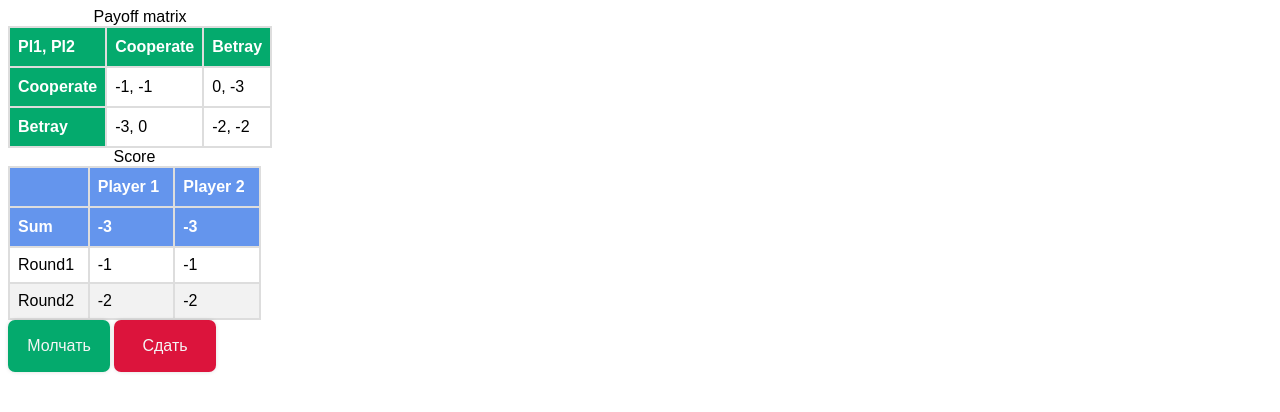
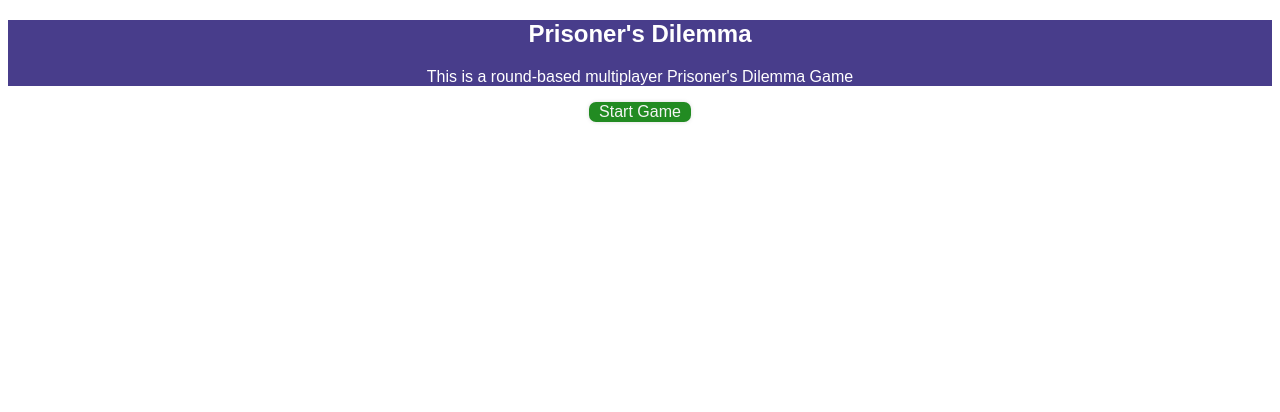
Before and after one commit to d4shkr/Prisoners-Dilemma, a PHP site: page / in a window 1280 px wide. Shown: the top 412 px of the page. Run offline with PHP 8.4, Linux system fonts and the light colour scheme.

Commit message:
baby steps javascript, added entry page

```diff
--- /dev/null
+++ b/app/css/style.css
@@ -0,0 +1,41 @@
+body {
+    height: 100%;
+    font-family: Arial, Helvetica, sans-serif;
+
+}
+
+header {
+    margin: 0;
+    display: block;
+    text-align: center;
+    background-color:darkslateblue;
+    color: white;
+  }
+
+
+  .main-heading{
+    max-width: 800px;
+    margin: auto;
+  }
+
+div.for-butn{
+    text-align: center;
+}
+
+div.button {
+    display: inline-block;
+    color:whitesmoke;
+    border: 1px solid transparent;
+    border-radius: 7px;
+    cursor: pointer;
+    box-shadow: 0 0 5px -1px rgba(0,0,0,0.2);
+    vertical-align:middle;
+    width: 100px;
+    text-align: center;
+}
+
+
+#start_button {
+    margin: auto;
+    background-color:forestgreen;
+}
--- a/app/style.css
+++ b/app/css/style_dilemma.css
@@ -1,3 +1,5 @@
+
+
 #payoff {
     font-family: Arial, Helvetica, sans-serif;
     border-collapse: collapse;
@@ -39,11 +41,9 @@
     width:300px;
 }
 
-#cooperate {
+div.button {
     display: inline-block;
-    font-family: Arial, Helvetica, sans-serif;
     color:whitesmoke;
-    background-color:#04AA6D;
     border: 1px solid transparent;
     border-radius: 7px;
     cursor: pointer;
@@ -52,22 +52,16 @@
     width: 100px;
     text-align: center;
 }
+
+#cooperate {
+    background-color:#04AA6D;
+}
 #cooperate :active {
     color: red;
 }
 
 #betray {
-    display: inline-block;
-    font-family: Arial, Helvetica, sans-serif;
-    color:whitesmoke;
     background-color:crimson;
-    border: 1px solid transparent;
-    border-radius: 7px;
-    cursor: pointer;
-    box-shadow: 0 0 5px -1px rgba(0,0,0,0.2);
-    vertical-align:middle;
-    width: 100px;
-    text-align: center;
 }
 #betray:active {
     color:forestgreen;
--- a/app/game.php
+++ b/app/game.php
@@ -5,7 +5,7 @@ class PayoffMatrix {
     *   Матрица выигрышей дилеммы заключенного
     */
 
-    function __construct($C=-1, $B=-2, $c=0, $b=-3)
+    function __construct($C=1, $B=2, $c=0, $b=3)
     {
         // C - payoff if both cooperate
         // B - payoff if both betray
@@ -132,14 +132,46 @@ class ActionButtons
     function get_html($link_cooperate, $link_betray) { // передаем ссылку для каждой кнопки
         $result = "<div id='action_buttons'>
         <a href='?{$link_cooperate}' class=Hidden>
-        <div id='cooperate'>
+        <div class='button' id='cooperate'>
             <p> Молчать </p>
         </div> </a>
         <a href='?{$link_betray}' class=Hidden>
-        <div id='betray'>
+        <div class='button' id='betray'>
             <p> Сдать </p>
         </div> </a>
         </div>";
         return $result;
     }
 }
+
+// class Game
+// class Master
+
+
+// Как может выглядеть SQL-таблица
+// Если по id игроков две таблицы:
+/*
+    Создать класс Game, объект которого содержит всю информацию об игре: таблицу с раундами Score и PayoffMatrix
+    И два массива выборов ( Player i choices ) и номер текущего раунда (=размер массива Player 1 choices)
+
+    (этот объект можно будет сунуть в json с помощью json_encode)
+
+
+*/
+
+// Две таблицы
+// 1-я: id Игры и json объекта класса Game => ('gameid', 'json')
+// 2-я для игроков: id игрока в конкретной игре (по нему будем доставать пару [game id, номер игрока]) => ('playerid', {gameid: ..., player: 1 or 2})
+
+// 2-я таблица нужна, чтобы не хранить номер игрока по ссылке чтобы его нельзя было поменять
+// По ссылке будет передаваться 'playerid' и 'choice' и номер раунда (с помощью номера раунда можно проверять что игрок на нужном раунде)
+// по playerid будет доставаться номер игрока (1 or 2) и gameid, а по gameid уже можно будет достать всё состояние игры
+
+// внутри формы тег input type="hidden" номер
+// <form action = "action" method="POST">
+//      <input name = ...>
+
+// if isset($_POST['action']): проверять поле с значением нажатой кнопки и скрытое поле с номером игрока двумя ифами
+
+
+// другой способ: $_SESSION для подсчета количества пользователей
--- a/app/index.php
+++ b/app/index.php
@@ -1,32 +1,24 @@
-<?php
-  include_once('game.php');
-  $payoffs = new PayoffMatrix();
-  $score = new Score();
-  $action_buttons = new ActionButtons();
-
-?>
-
 <!DOCTYPE html>
 <html>
-  <head>
+<head>
     <meta charset="UTF-8" />
+    <meta http-equiv="X-UA-Compatible"
+        content="IE=edge" />
+    <meta name="viewport" content=
+        "width=device-width, initial-scale=1.0" />
     <title>Prisoner's dilemma</title>
-    <link rel="stylesheet" href="style.css">
-  </head>
-
-  <body>
-    <?php
-      // test PayoffMatrix class
-      $table = $payoffs->get_html_table();
-      echo $table;
-      // test Score class
-      $score->round(-1, -1);
-      $score->round(-2, -2);
-      $score_table = $score->get_html_table();
-      echo $score_table;
-      // test ActionButtons class
-      $buttons = $action_buttons->get_html('', ''); # пока передаю пустые ссылки
-      echo $buttons;
-    ?>
-  </body>
+    <link rel="stylesheet" href="css/style.css">
+</head>
+<body>
+    <header>
+    <div class="main-heading">
+    <h2><span id="Prisoner's Dilemma">Prisoner's Dilemma</span></h2>
+    <p>This is a round-based multiplayer Prisoner's Dilemma Game</p>
+    </div>
+    </header>
+    <div class='for-butn'>
+    <div class='button' id='start_button'> Start Game </div>
+    </div>
+    <script src="scripts.js"></script>
+</body>
 </html>
--- /dev/null
+++ b/app/scripts.js
@@ -0,0 +1,4 @@
+document.getElementById("start_button").addEventListener("click", () => {
+    window.location.href="dilemma.php";
+    //window.location.replace("https://www.youtube.com/watch?v=dQw4w9WgXcQ");
+})
```
Also changed, not shown: app/dilemma.php (added, +32 -0 lines).
